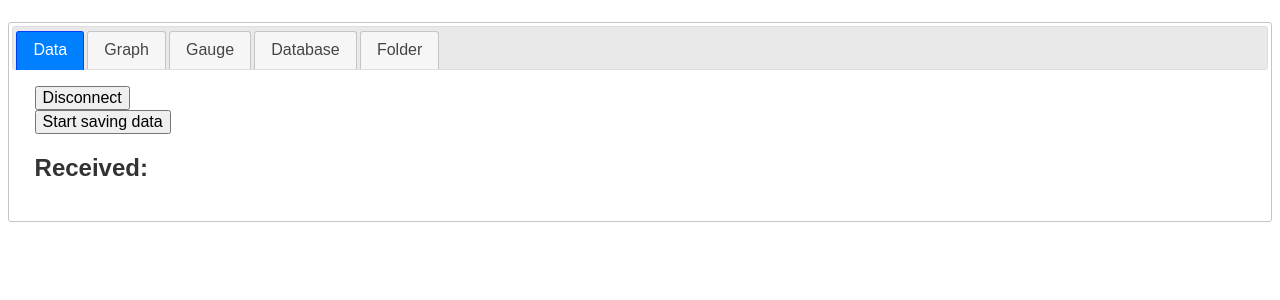
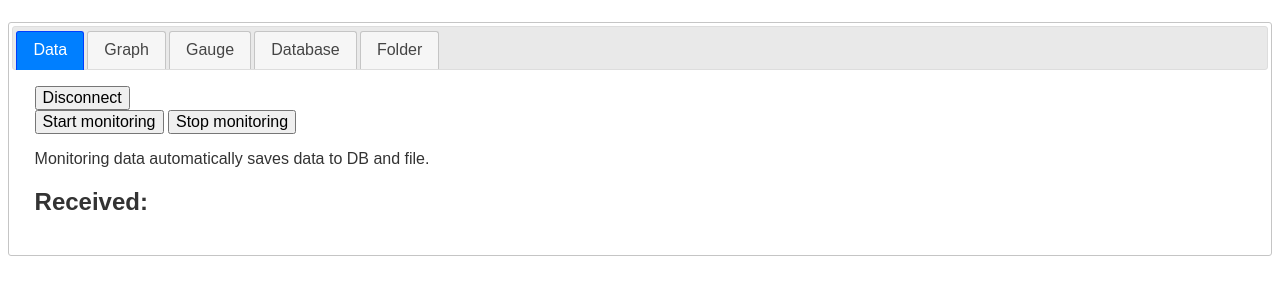
Before and after one commit to AnnaMelekhova/Sensors-signal-processing-POIT, a Flask app: page / in a window 1280 px wide. Shown: the part 58-358 px from the top of the page. Run offline with Flask 3, Linux system fonts and the light colour scheme; some libraries are stand-ins or nearby versions.

Commit message:
ADD: saving data to file

```diff
--- a/app.py
+++ b/app.py
@@ -8,7 +8,7 @@ import serial
 async_mode = None
 import MySQLdb
 import configparser as ConfigParser
-async_mode = None
+# async_mode = None
 
 app = Flask(__name__)
 
@@ -21,7 +21,7 @@ app = Flask(__name__)
 # print(myhost)
 
 app.config['SECRET_KEY'] = 'secret!'
-socketio = SocketIO(app, async_mode=async_mode)
+socketio = SocketIO(app)
 thread = None
 thread_lock = Lock()
 
@@ -29,37 +29,45 @@ ser = serial.Serial("/dev/ttyS0")
 ser.baudrate = 9600
 ser.flushInput()
 
+shouldMonitor = False
+
 def background_thread(args):
     count = 0
     dataCounter = 0
     # db = MySQLdb.connect(host=myhost,user=myuser,passwd=mypasswd,db=mydb)
     dataList = []
+    dataToSave = []
+    state = False;
+    global shouldMonitor
     i = 0
     while True:
         if args:
-          A = dict(args).get('A')
-          btnV = dict(args).get('btn_value')
+            A = dict(args).get('A')
+            btnV = dict(args).get('btn_value')
+            monitorBtn = dict(args).get('monitorBtnVal')
         else:
-          A = 1
-          btnV = 'null'
+            A = 1
+            btnV = 'null'
+            monitorBtn = False
 
         socketio.sleep(2)
         count +=1
+        print(args)
         ###############SENSOR DATA#####################
-        #line = ser.readline().decode('utf-8').rstrip()
-        #data = json.loads(line)
+        line = ser.readline().decode('utf-8').rstrip()
+        data = json.loads(line)
         ###############SENSOR DATA#####################
 
         ###############TEST DATA######################
-        f = open('dummydata.json')
-        line = json.load(f)
-        data = line[i]
+        #f = open('dummydata.json')
+        #line = json.load(f)
+        #data = line[i]
         ###############TEST DATA######################
+
         temp = data['temperature']
         hum = data['humidity']
         dist = data['distance']
         ir = data['ir']
-
         dataDict = {
              "time": count,
              "t": temp,
@@ -67,42 +75,76 @@ def background_thread(args):
              "d": dist,
              "ir": ir}
         dataList.append(dataDict)
+        print(shouldMonitor)
+        print(state)
+        if shouldMonitor or ir == 0:
+            print("zapisujem")
+            dataToSave.append(dataDict)
+            state = True
+        if state and not shouldMonitor:
+            print("ukladam do suboru")
+            state = False
+            i = i+1
+            f = open("data.txt", "a")
+            f.write("id: "+ str(i) +" - "+ json.dumps(dataToSave)+"\n")
+            f.close()
+            dataToSave = []
 
-        i = i+1
+
+
+
         if len(dataList)>0:
             print(str(dataList))
             print(str(dataList).replace("'", "\""))
+
         socketio.emit('my_response',
-                      {'data': dataDict, 'count': count},
-                      namespace='/test')
+                      {'data': dataDict, 'count': count})
+
+        # if(saveDataNow == True):
+            # with open("data.json", "w") as f:
+                # json.dump(dataList, f)
+
+def search_and_parse(index):
+	f = open("data.txt", "r")
+	for line in f:
+		id_str, json_str = line.strip().split(' - ',1)
+		id_int = int(id_str.split(':')[1].strip())
+		print(id_int)
+		print(index)
+		if id_int == index:
+			data = json.loads(json_str)
+			return data
+	return []
+
 
 @app.route('/')
 def index():
-    return render_template('index.html', async_mode=socketio.async_mode)
+    return render_template('index.html')
 
-@app.route('/graphlive', methods=['GET', 'POST'])
-def graphlive():
-    return render_template('graphlive.html', async_mode=socketio.async_mode)
+# @app.route('/graphlive', methods=['GET', 'POST'])
+# def graphlive():
+    # return render_template('graphlive.html', async_mode=socketio.async_mode)
 
-@app.route('/gauge', methods=['GET', 'POST'])
-def gauge():
-    return render_template('gauge.html', async_mode=socketio.async_mode)
+# @app.route('/gauge', methods=['GET', 'POST'])
+# def gauge():
+    # return render_template('gauge.html', async_mode=socketio.async_mode)
 
-@socketio.on('my_event', namespace='/test')
+@socketio.on('my_event')
 def test_message(message):
-    session['receive_count'] = session.get('receive_count', 0) + 1
-    session['A'] = message['value']
-    emit('my_response',
-         {'data': message['value'], 'count': session['receive_count']})
+	if(message['value'] == ""):
+		return
+	response = search_and_parse(int(message['value']))
+	emit('file_response',
+         {'data': response})
 
-@socketio.on('disconnect_request', namespace='/test')
+@socketio.on('disconnect_request')
 def disconnect_request():
     session['receive_count'] = session.get('receive_count', 0) + 1
     emit('my_response',
          {'data': 'Disconnected!', 'count': session['receive_count']})
     disconnect()
 
-@socketio.on('connect', namespace='/test')
+@socketio.on('connect')
 def test_connect():
     global thread
     with thread_lock:
@@ -110,11 +152,24 @@ def test_connect():
             thread = socketio.start_background_task(target=background_thread, args=session._get_current_object())
     emit('my_response', {'data': 'Connected', 'count': 0})
 
-@socketio.on('click_event', namespace='/test')
+@socketio.on('click_event')
 def db_message(message):
     session['btn_value'] = message['value']
 
-@socketio.on('disconnect', namespace='/test')
+
+@socketio.on('monitoringButton')
+def handle_message(data):
+    global shouldMonitor
+    if data['status'] == 'true':
+        print('Monitoring button is on')
+        shouldMonitor = True
+        print(shouldMonitor)
+    elif data['status'] == 'false':
+        print('Monitoring button is off')
+        shouldMonitor = False
+
+
+@socketio.on('disconnect')
 def test_disconnect():
     print('Client disconnected', request.sid)
 
--- /dev/null
+++ b/data.txt
@@ -0,0 +1,2 @@
+id: 1 - [{"time": 3, "t": 26.7, "h": 46, "d": 0, "ir": 1}, {"time": 4, "t": 26.7, "h": 46, "d": 4.777, "ir": 1}, {"time": 5, "t": 26.7, "h": 46, "d": 0, "ir": 1}, {"time": 6, "t": 26.7, "h": 46, "d": 4.76, "ir": 1}, {"time": 7, "t": 26.7, "h": 46, "d": 0, "ir": 1}, {"time": 8, "t": 26.7, "h": 46, "d": 4.76, "ir": 1}]
+id: 2 - [{"time": 24, "t": 26.7, "h": 46, "d": 4.777, "ir": 1}, {"time": 25, "t": 26.7, "h": 46, "d": 0, "ir": 1}, {"time": 26, "t": 26.7, "h": 46, "d": 4.777, "ir": 1}, {"time": 27, "t": 26.7, "h": 46, "d": 0, "ir": 1}, {"time": 28, "t": 26.7, "h": 46, "d": 4.76, "ir": 1}, {"time": 29, "t": 26.7, "h": 46, "d": 0, "ir": 1}, {"time": 30, "t": 26.7, "h": 46, "d": 4.777, "ir": 1}]
--- a/templates/index.html
+++ b/templates/index.html
@@ -1,7 +1,7 @@
 <!DOCTYPE HTML>
 <html>
  <head>
-  <title>Flask-SocketIO Test</title>
+  <title>Sensors signal processing</title>
    <script type="text/javascript" src="//code.jquery.com/jquery-1.4.2.min.js"></script>
    <link rel="stylesheet" href="static/libs/jquery-ui.min.css">
    <script src="static/libs/jquery-3.2.1.min.js"></script>
@@ -10,32 +10,34 @@
    <script src="static/libs/plotly-latest.min.js"></script>
    <script src="static/libs/gauge.min.js"></script>
    <script type="text/javascript" charset="utf-8">
-    let isOn = false;
+    let monitoringButton = false;
+    let clickCount = 0;
+    var socket;
+
      $(document).ready(function() {
        // data
-      console.log("READY")
-      namespace = '/test';
-      var socket = io.connect(location.protocol + '//' + document.domain + ':' + location.port + namespace);
+    $('#file_submit').prop('disabled', true);
+    console.log("READY")
+      socket = io.connect(location.protocol + '//' + document.domain + ':' + 80);
 
+      console.log(location.protocol + '//' + document.domain + ':' + 80);
       socket.on('connect', function() {
-        socket.emit('my_event', {data: 'I\'m connected!', value: 1}); });
+      socket.emit('my_event', {data: 'I\'m connected!', value: 1}); });
 
-        socket.on('my_response', function(msg) {
-        console.log(msg.data);
-        if(isOn == true){
-          $('#json_response').append('JSON response: '+': '+JSON.stringify(msg.data, null,2)+'<br>').html;
+      $('#file_value').on('input', function(){
+      if($('#file_value').val() == ""){
+        $('#file_submit').prop('disabled', true);
+      }
+      else{
+        $('#file_submit').prop('disabled', false);
+      }});
 
-          //$('#log').append('Received '+': '+msg.data+'<br>').html();
-          }
-        });
+      $('form#emitFile').submit(function(event) {
+        if($('#file_value').val() != null && $('#file_value').val() != ""){
+          console.log($('#file_value').val());
+          socket.emit('my_event', {value: $('#file_value').val()});
+          return false; }});
 
-      $('form#emit').submit(function(event) {
-          socket.emit('my_event', {value: $('#emit_value').val()});
-          return false; });
-      $('#buttonVal').click(function(event) {
-          console.log($('#buttonVal').val());
-          socket.emit('click_event', {value: $('#buttonVal').val()});
-          return false; });
       $('form#disconnect').submit(function(event) {
           socket.emit('disconnect_request');
           return false; });
@@ -48,18 +50,15 @@
       var trace;
       var layout;
 
-      namespace = '/test';
-      var socket = io.connect(location.protocol + '//' + document.domain + ':' + location.port + namespace);
 
-      socket.on('connect', function() {
-        socket.emit('my_event', {data: 'I\'m connected!', value: 1}); });
+      socket.on('file_response', function(msg) {
+        console.log(msg);
+        $('#file_response').append('JSON response: '+': '+JSON.stringify(msg.data, null,2)+'<br>').html;
 
+        })
       socket.on('my_response', function(msg) {
         $('#json_response').append('JSON response: '+': '+JSON.stringify(msg.data, null,2)+'<br>').html;
-        //graphData = JSON.parse(msg.data)
-        console.log(msg)
-        //console.log(msg.data);
-        //$('#log').append('Received #'+msg.count+': '+msg.data+'<br>').html();
+
         x.push(parseFloat(msg.count));
         t.push(parseFloat(msg.data.t));
         h.push(parseFloat(msg.data.h));
@@ -190,11 +189,17 @@
         });
       });
 
+
       $( function() {
         $( "#tabs" ).tabs({
           event: "mouseover"
         });
       } );
+
+      function sendMonitoringStatus(status) {
+        console.log(status);
+        socket.emit('monitoringButton', {'status': status});
+      };
     </script>
  </head>
 <header><h1>Sensors signal processing</h1></header>
@@ -221,7 +226,9 @@
         <form id="disconnect" method="POST" action="#">
           <input type="submit" value="Disconnect">
         </form>
-        <button id="on">Start saving data</button>
+        <button onclick="sendMonitoringStatus('true')">Start monitoring</button>
+        <button onclick="sendMonitoringStatus('false')">Stop monitoring</button>
+        <p>Monitoring data automatically saves data to DB and file.</p>
         <h2>Received:</h2>
         <div id="json_response"></div>
       </div>
@@ -273,11 +280,11 @@
       <div id="tabs-5">
         <h2>Find by ID in file:</h2>
         <form id="emitFile" method="POST" action='#'>
-          <input type="text" name="emitFile_value" id="emitFile_value" placeholder="ID">
-          <input type="submit" value="Send">
+          <input type="text" name="file_value" id="file_value" placeholder="ID">
+          <input type="submit" value="Send" id="file_submit">
         </form>
         <h2>Received:</h2>
-        <div id="File_response"></div>
+        <div id="file_response"></div>
 
       </div>
     </div>
@@ -286,19 +293,3 @@
 
  </body>
 </html>
-
-<script type="text/javascript" charset="utf-8">
-  const button = document.getElementById('on');
-      let clickCount = 0;
-      button.addEventListener('click', () => {
-        clickCount++;
-        if (clickCount % 2 !== 0){
-          button.textContent = "Stop";
-          isOn = true;
-        }
-        else {
-          button.textContent = "Start saving data";
-          isOn = false;
-        }
-      });
-    </script>
```
